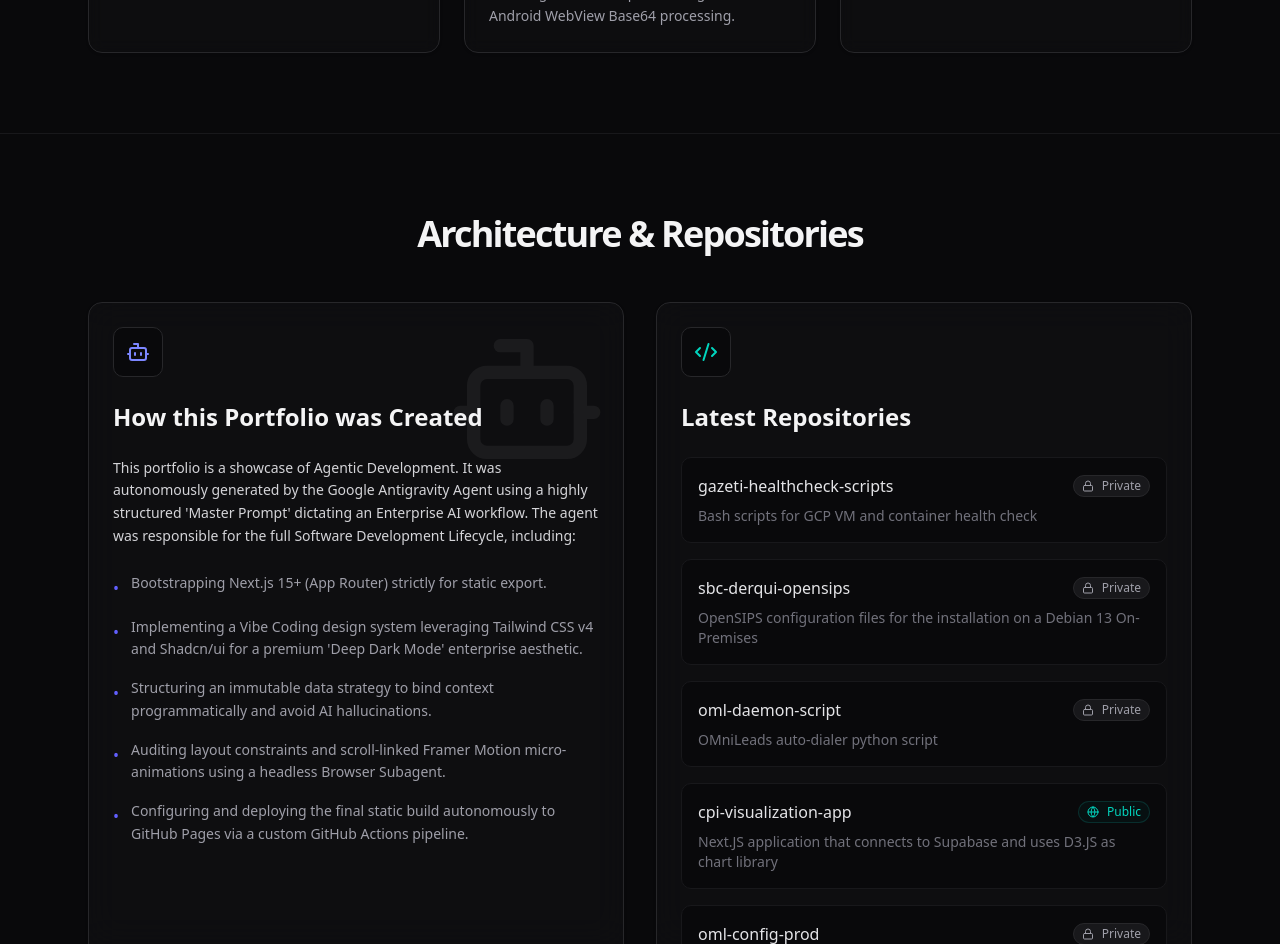
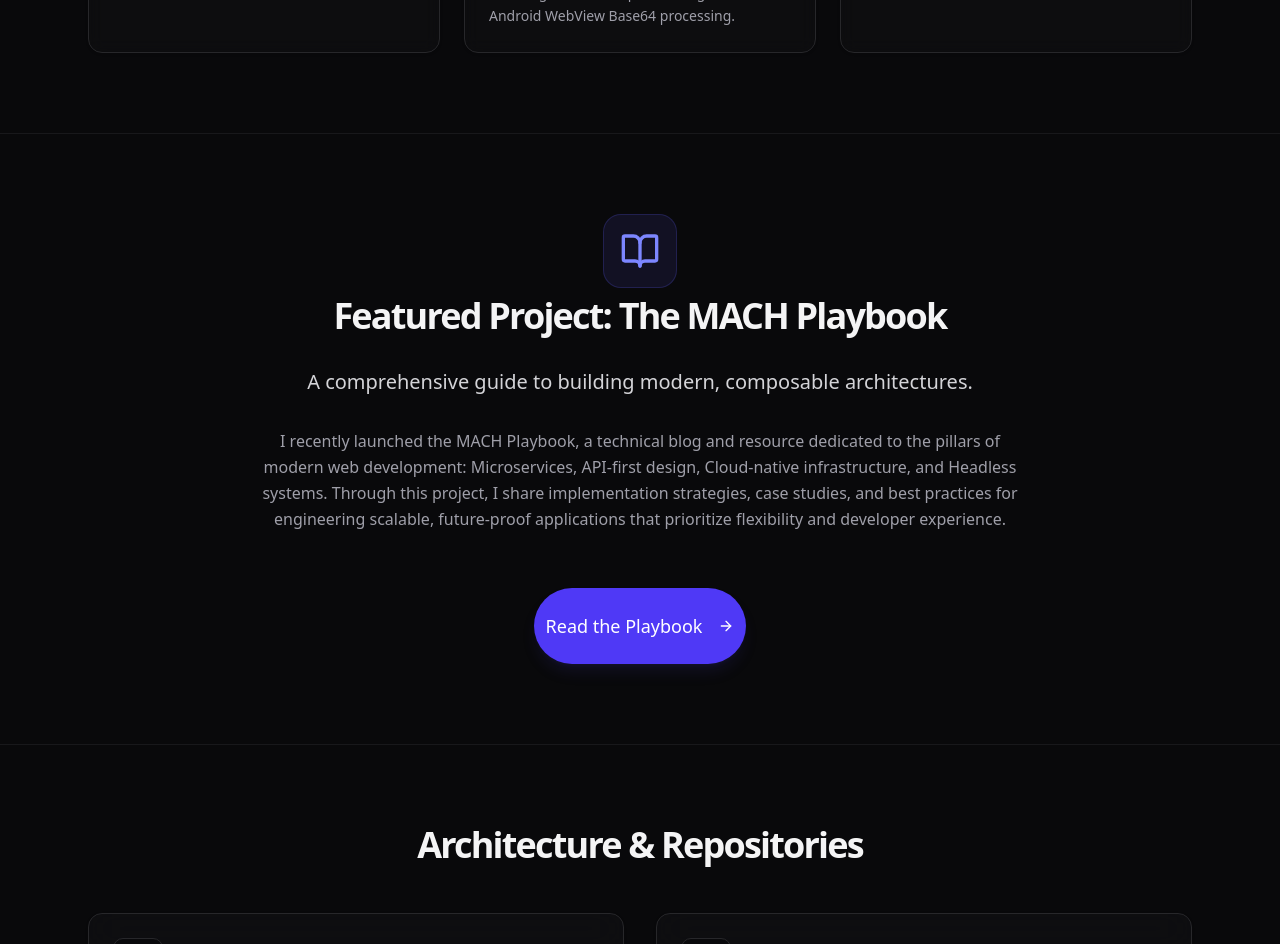
Before and after one commit to merolhack/merolhack.github.io, a Next.js app: page / in a window 1280 px wide. Shown: the part 4260-5204 px from the top of the page. Built offline with nearby package versions, Linux system fonts and the light colour scheme.

Commit message:
feat: add MACH Playbook featured project section

```diff
--- a/src/app/page.tsx
+++ b/src/app/page.tsx
@@ -3,6 +3,7 @@ import { ExecutiveSummary } from "@/components/sections/ExecutiveSummary";
 import { SkillsMatrix } from "@/components/sections/SkillsMatrix";
 import { Timeline } from "@/components/sections/Timeline";
 import { DigitalFootprint } from "@/components/sections/DigitalFootprint";
+import { FeaturedProject } from "@/components/sections/FeaturedProject";
 import { PortfolioDetails } from "@/components/sections/PortfolioDetails";
 import { Footer } from "@/components/sections/Footer";
 
@@ -14,6 +15,7 @@ export default function Home() {
       <SkillsMatrix />
       <Timeline />
       <DigitalFootprint />
+      <FeaturedProject />
       <PortfolioDetails />
       <Footer />
     </main>
--- /dev/null
+++ b/src/components/sections/FeaturedProject.tsx
@@ -0,0 +1,41 @@
+import { subjectData } from "@/data/subject";
+import { Button } from "@/components/ui/button";
+import { BookOpen, ArrowRight } from "lucide-react";
+
+export function FeaturedProject() {
+  const { featuredProject } = subjectData;
+  if (!featuredProject) return null;
+
+  return (
+    <section className="py-20 bg-zinc-950 border-t border-zinc-900">
+      <div className="container px-4 md:px-6 mx-auto max-w-4xl">
+        <div className="flex flex-col items-center text-center space-y-8">
+          <div className="p-4 bg-indigo-500/10 rounded-2xl border border-indigo-500/20 mb-2">
+            <BookOpen className="h-10 w-10 text-indigo-400" />
+          </div>
+
+          <h2 className="text-3xl font-bold tracking-tighter sm:text-4xl text-zinc-100">
+            Featured Project: {featuredProject.title}
+          </h2>
+
+          <p className="text-xl text-zinc-300 font-medium max-w-2xl">
+            {featuredProject.subtitle}
+          </p>
+
+          <p className="text-zinc-400 leading-relaxed max-w-3xl">
+            {featuredProject.description}
+          </p>
+
+          <div className="pt-6">
+            <a href={featuredProject.url} target="_blank" rel="noopener noreferrer">
+              <Button className="bg-indigo-600 hover:bg-indigo-700 text-white rounded-full px-8 py-6 text-lg h-auto shadow-lg shadow-indigo-900/20 transition-all hover:scale-105">
+                Read the Playbook
+                <ArrowRight className="ml-2 h-5 w-5" />
+              </Button>
+            </a>
+          </div>
+        </div>
+      </div>
+    </section>
+  );
+}
--- a/src/data/subject.ts
+++ b/src/data/subject.ts
@@ -132,5 +132,11 @@ export const subjectData = {
             url: "https://github.com/merolhack/oml-config-prod",
             isPrivate: true
         }
-    ]
+    ],
+    featuredProject: {
+        title: "The MACH Playbook",
+        subtitle: "A comprehensive guide to building modern, composable architectures.",
+        description: "I recently launched the MACH Playbook, a technical blog and resource dedicated to the pillars of modern web development: Microservices, API-first design, Cloud-native infrastructure, and Headless systems. Through this project, I share implementation strategies, case studies, and best practices for engineering scalable, future-proof applications that prioritize flexibility and developer experience.",
+        url: "https://merolhack.github.io/mach-playbook/"
+    }
 };
```
